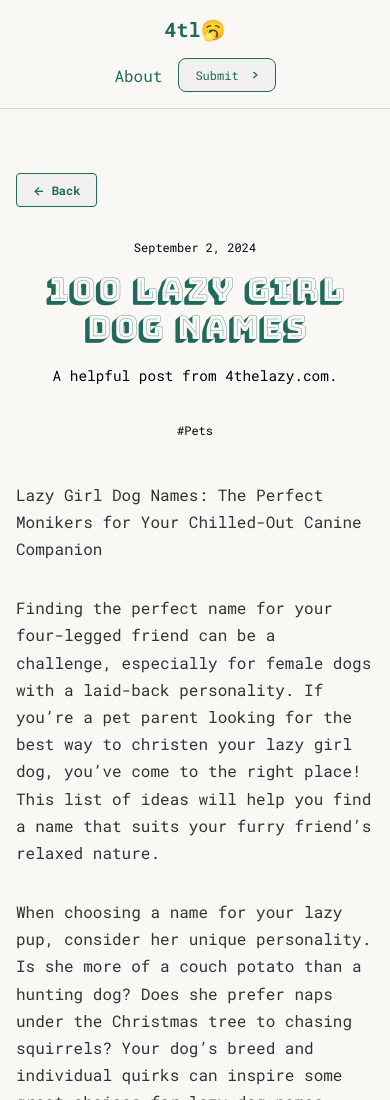
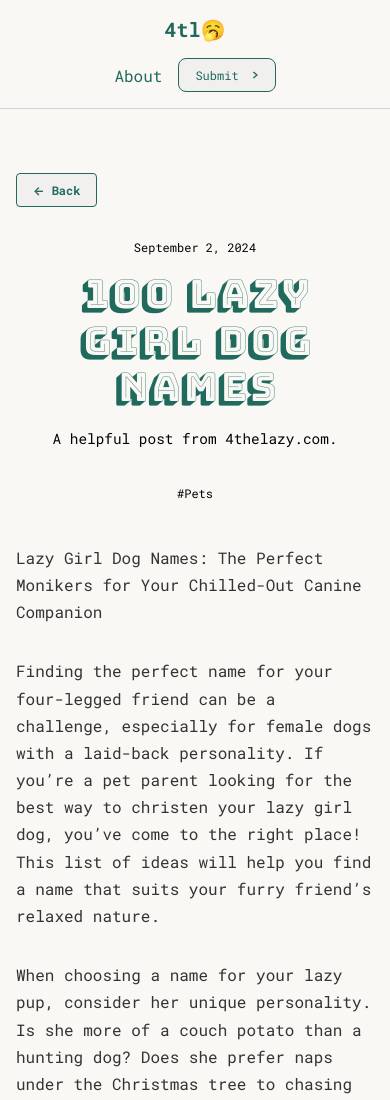
Before and after one commit to rond3vs/4thelazy, an Astro site: page /blog/100-lazy-girl-dog-names in a window 390 px wide. Shown: the top 1100 px of the page. Built offline with nearby package versions, Linux system fonts and the light colour scheme; Astro itself is replaced by a stand-in of ours.

Commit message:
Update Post Title Font Size

```diff
--- a/src/layouts/BlogPostLayout.astro
+++ b/src/layouts/BlogPostLayout.astro
@@ -366,7 +366,7 @@ const isSponsoredContent = !!isSponsored;
   /* Responsive Adjustments */
   @media (max-width: 768px) {
     .post-title {
-      font-size: clamp(2rem, 7vw, 3rem);
+      font-size: clamp(2.43rem, 5.67vw, 3.24rem);
       margin-bottom: var(--spacing-md);
     }
 
```
